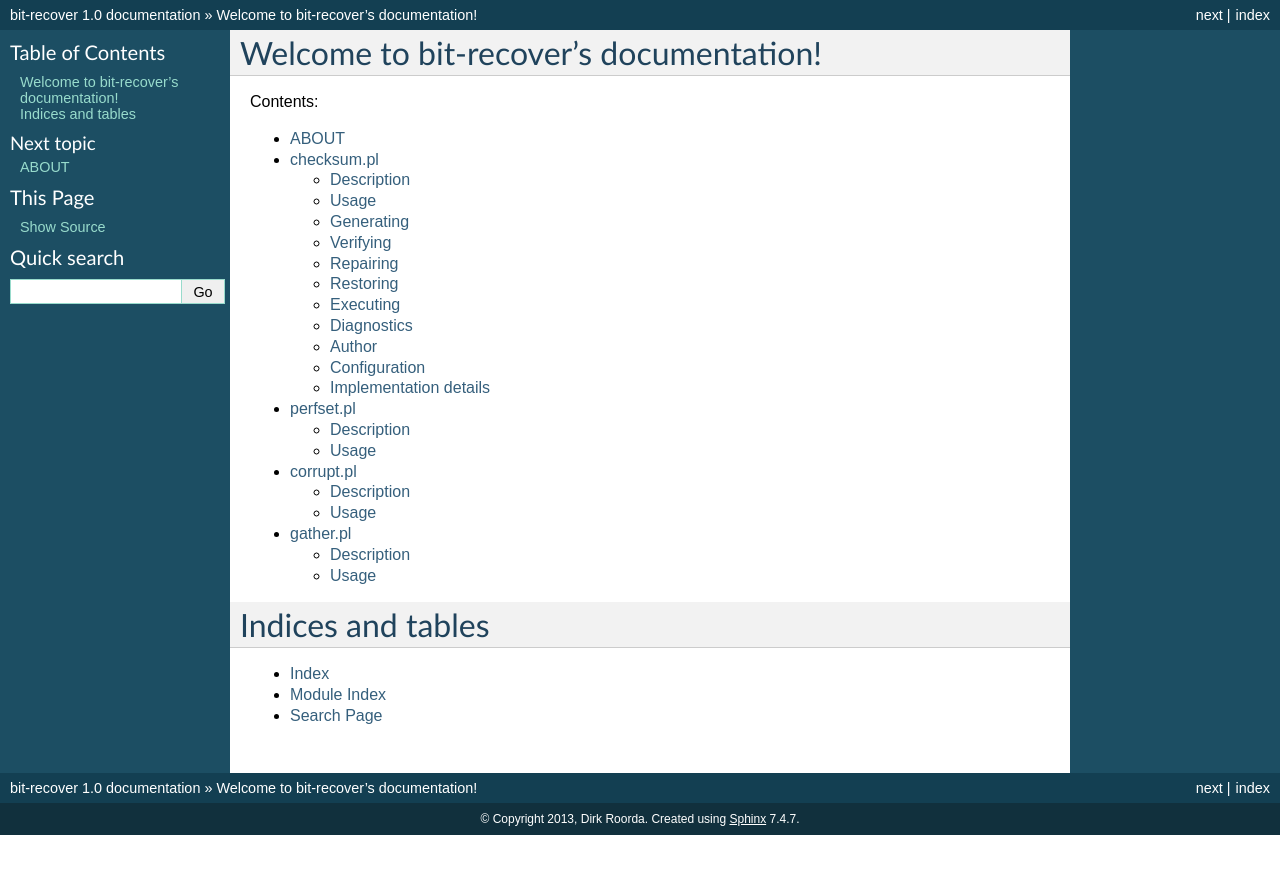
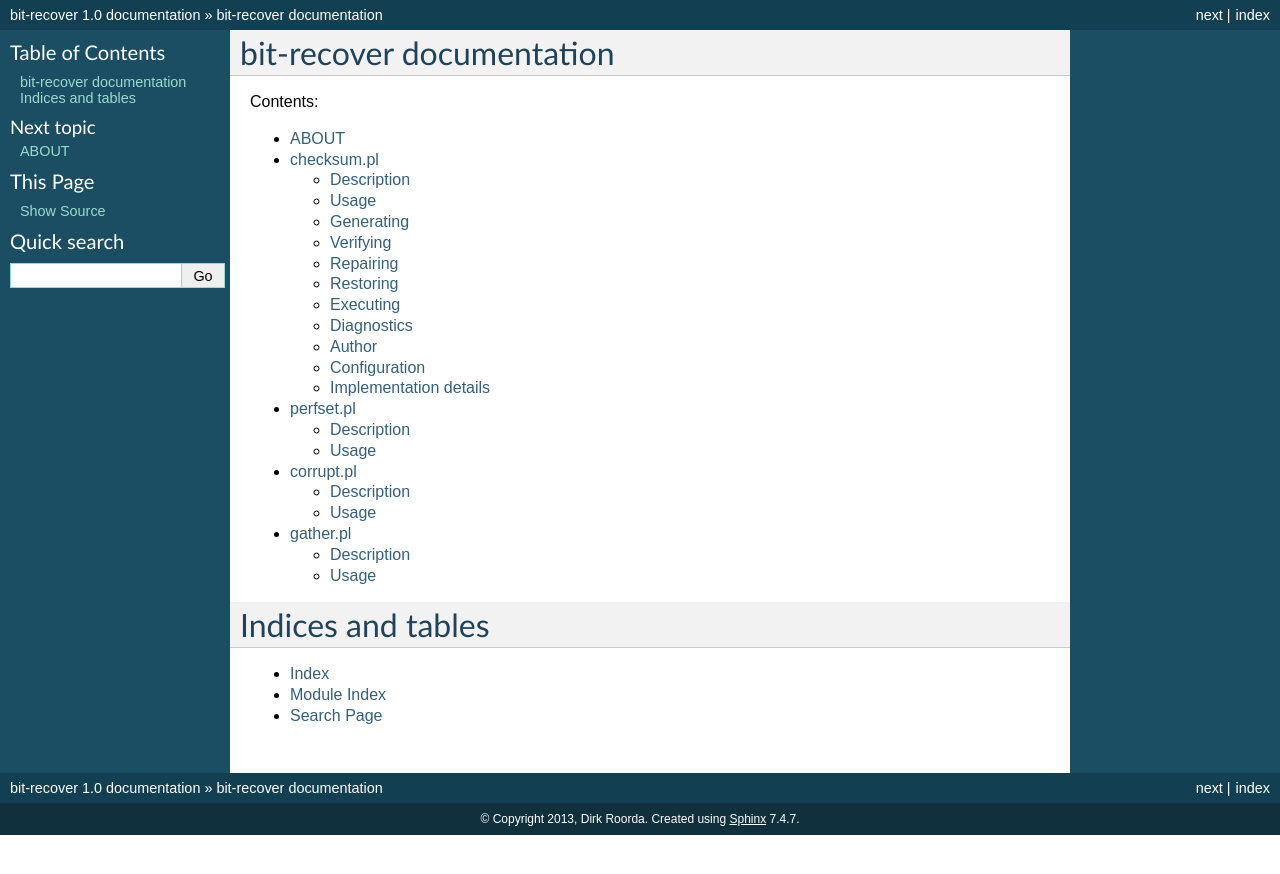
Before and after one commit to dirkroorda/bit-recover, a Sphinx documentation site: the page built from docs/index.rst, in a window 1280 px wide. Shown: the top 874 px of the page. Built offline with Sphinx 7.4.7, drawn with Linux system fonts in a browser that asks for light colours; some of the changed lines change nothing that is shown.

Commit message:
update docs

```diff
--- a/docs/index.rst
+++ b/docs/index.rst
@@ -1,10 +1,5 @@
-.. bit-recover documentation master file, created by
-   sphinx-quickstart on Tue Nov 19 19:08:18 2013.
-   You can adapt this file completely to your liking, but it should at least
-   contain the root `toctree` directive.
-
-Welcome to bit-recover's documentation!
-=======================================
+bit-recover documentation
+=========================
 
 Contents:
 
```
